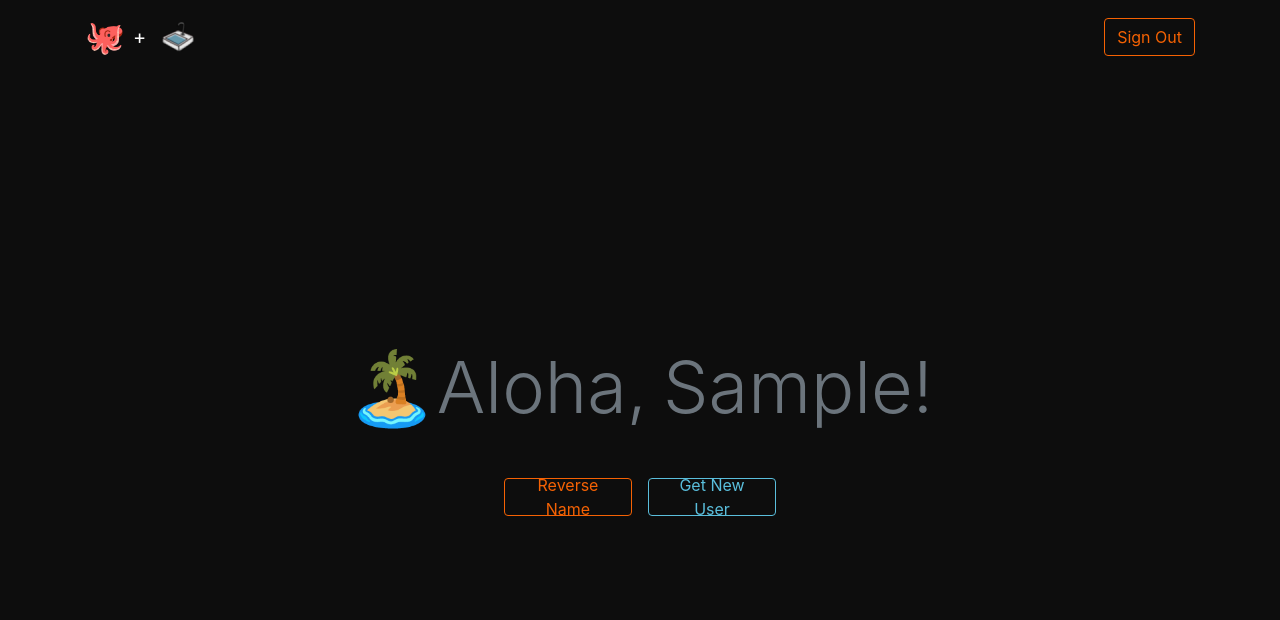
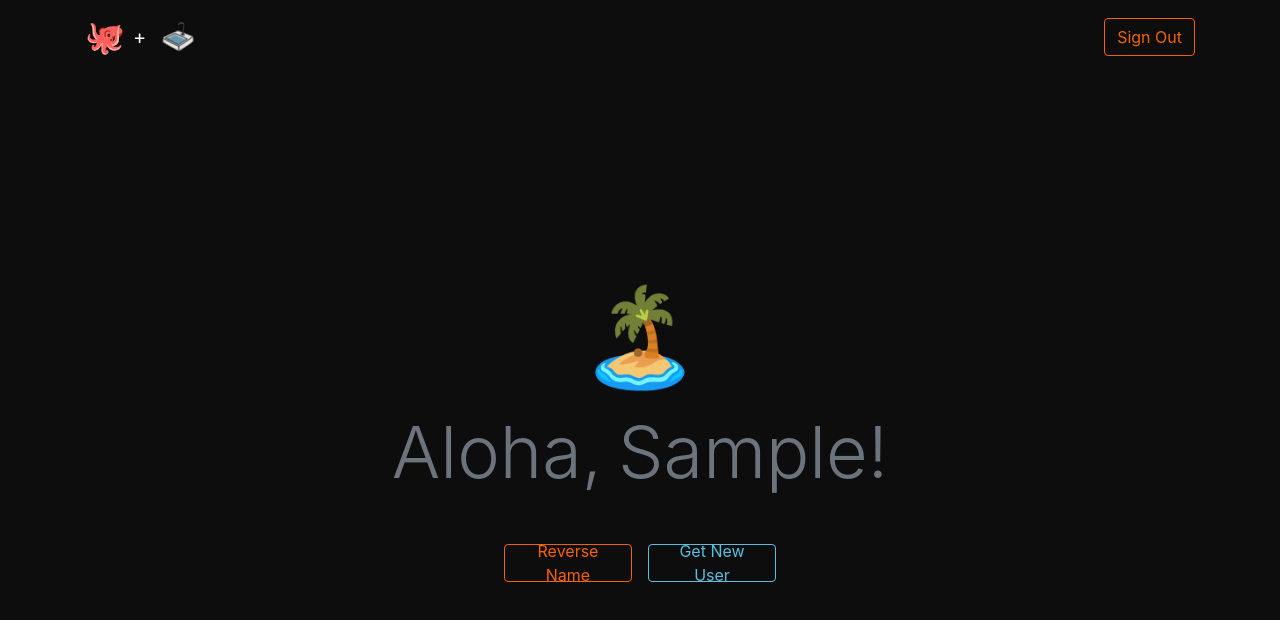
Before and after one commit to kimfucious/RTL-Kitchen-Sink, a React (Create React App) app: page / in a window 1280 px wide. Both pictures are taken after typing "Sample" into the empty fields and a click on the button "Sign In". Shown: the top 620 px of the page. Built offline with nearby package versions, Linux system fonts and the light colour scheme.

Commit message:
add data-testid props

```diff
--- a/src/pages/App.js
+++ b/src/pages/App.js
@@ -4,6 +4,7 @@ import { useSelector, useDispatch } from "react-redux";
 import { reverseUsername, getRandomUserData } from "../actions.js/userActions";
 import { Spinner } from "../components/shared/Spinner";
 import { UserDataModal } from "../components/UserDataModal";
+import { getTitleCase } from "../helpers";
 
 export const App = () => {
   const dispatch = useDispatch();
@@ -48,16 +49,19 @@ export const App = () => {
   return (
     <>
       <UserDataModal />
-      <div className="d-flex flex-column align-items-center justify-content-center w-100 full-height-with-nav animate__animated animate__fadeIn">
+      <div
+        className="d-flex flex-column align-items-center justify-content-center w-100 full-height-with-nav animate__animated animate__fadeIn"
+        data-testid="app-page"
+      >
+        <span className="display-1" role="img" aria-label="desert island">
+          🏝️
+        </span>
         <div
-          className={`d-flex justify-content-center display-3 text-center text-muted`}
+          className={`d-flex justify-content-center display-3 text-center text-muted mt-3`}
         >
-          <span role="img" aria-label="desert island">
-            🏝️
-          </span>
           <span>Aloha, </span>
           <span className={`d-flex ml-3 ${animation}`} data-testid="username">
-            {username.split("")[0].toUpperCase() + username.slice(1)}
+            {getTitleCase(username)}
           </span>
           !
         </div>
--- a/src/pages/NotFound.js
+++ b/src/pages/NotFound.js
@@ -4,7 +4,10 @@ import { useHistory } from "react-router-dom";
 export const NotFound = () => {
   const history = useHistory();
   return (
-    <div className="d-flex flex-column justify-content-center align-items-center text-center w-100 vh-100 text-light">
+    <div
+      className="d-flex flex-column justify-content-center align-items-center text-center w-100 full-height-with-nav text-light animate__animated animate__fadeIn"
+      data-testid="not-found-page"
+    >
       <div className="display-3 mb-3">
         <span role="img" aria-label="Ghost emoji">
           👻
@@ -12,10 +15,10 @@ export const NotFound = () => {
       </div>
       <p className="lead">You still haven't found what you're looking for...</p>
       <button
-        className="btn btn-primary mt-2"
+        className="btn btn-link text-primary mt-2"
         onClick={() => history.replace("/")}
       >
-        Back
+        back
       </button>
     </div>
   );
--- a/src/pages/SignIn.js
+++ b/src/pages/SignIn.js
@@ -41,7 +41,10 @@ export const SignIn = () => {
   };
 
   return (
-    <div className="container d-flex flex-column align-items-center justify-content-center w-100 vh-100 text-muted animate__animated animate__fadeIn">
+    <div
+      className="container d-flex flex-column align-items-center justify-content-center w-100 vh-100 text-muted animate__animated animate__fadeIn"
+      data-testid="sign-in-page"
+    >
       <div className="d-flex align-items-center justify-content-center display-3 mb-3">
         <span role="img" aria-label="RTL Octopus Logo">
           🐙
@@ -59,7 +62,7 @@ export const SignIn = () => {
       <form
         className="d-flex flex-column align-items-center "
         data-testid="sign-in-form"
-        onSubmit={(e) => handleSignin(e)}
+        onSubmit={handleSignin}
       >
         <div className="form-group mt-3">
           <label className="text-primary" htmlFor="usernameInput">
```
